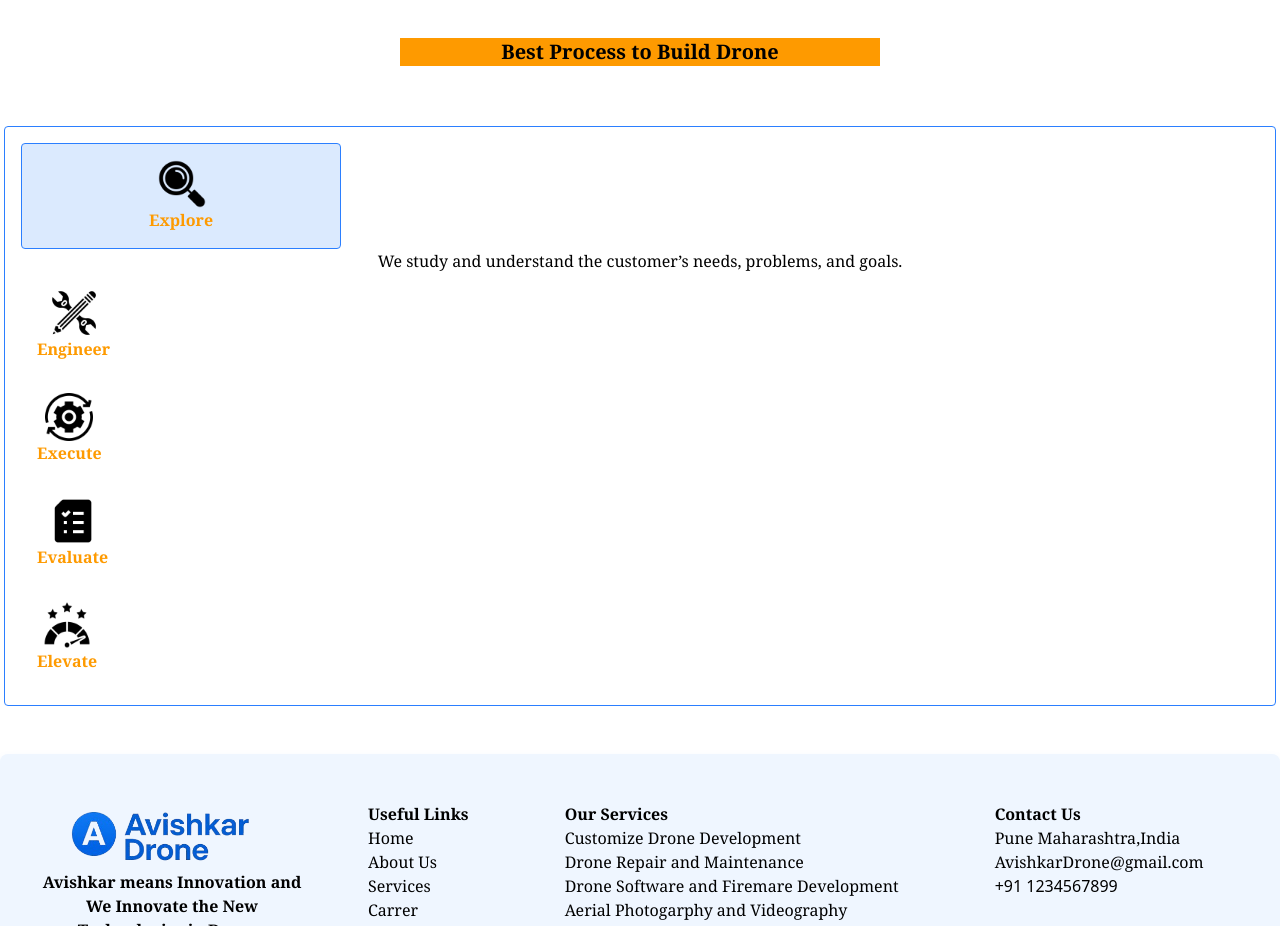
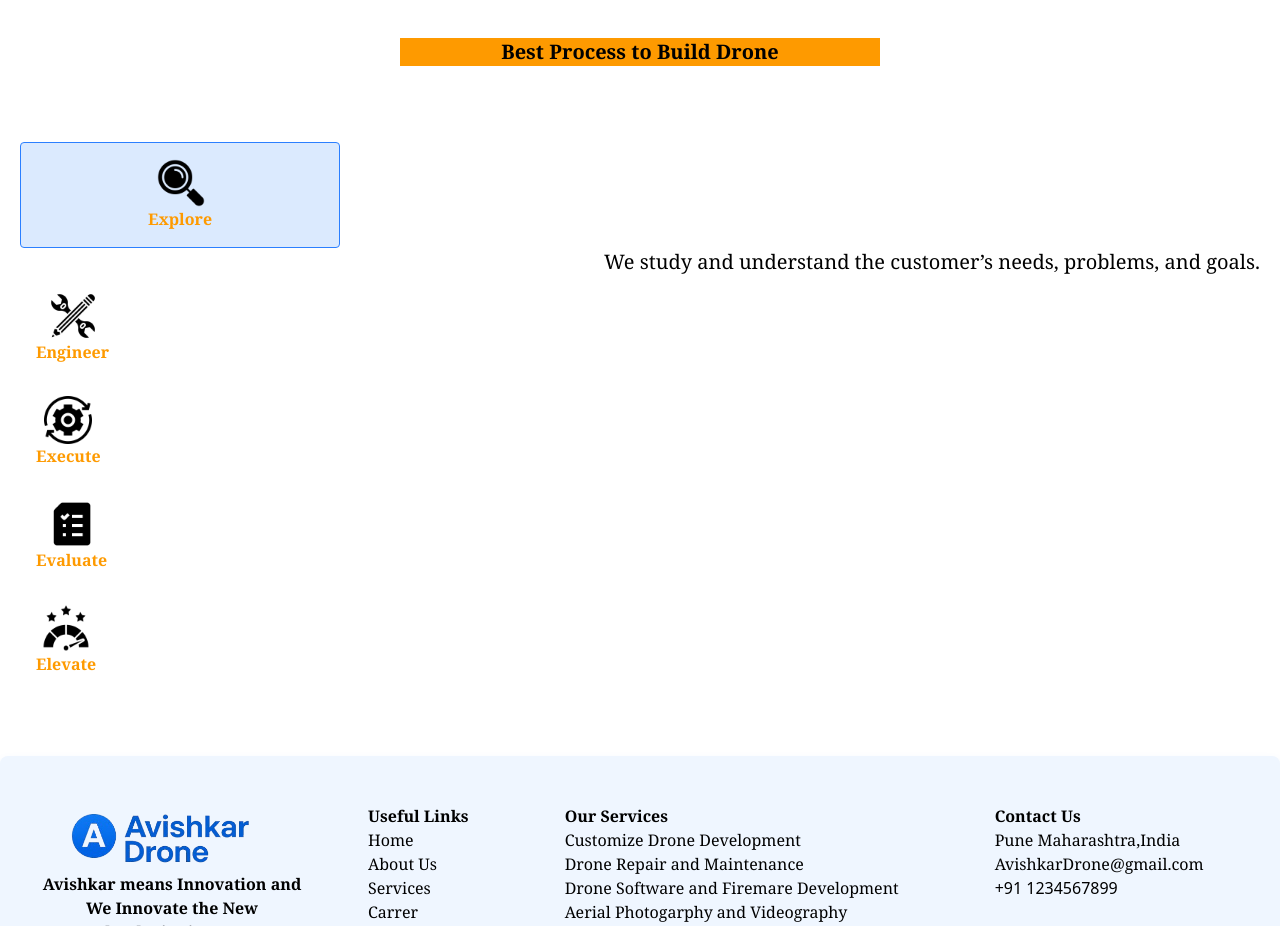
Before and after one commit to KrushnaBarhate03/React-Project, a React (Vite) app: page /service in a window 1280 px wide. Shown: the part 1580-2506 px from the top of the page. Built offline with nearby package versions, Linux system fonts and the light colour scheme.

Commit message:
service page

```diff
--- a/src/views/Services.jsx
+++ b/src/views/Services.jsx
@@ -20,16 +20,16 @@ function Services() {
       </div>
       <Section heading="Best Process to Build Drone " />
 
-      <div className=" bg-blue-100 sm:bg-white mt-15  sm:p-4 p-2  flex rounded-sm  sm:flex-col  flex-row border border-blue-500 m-1" >
-        <div className="sm:bg-blue-100 sm:w-80  sm:rounded-sm sm:border sm:hover:bg-blue-200 sm:border-blue-500">
+      <div className=" bg-blue-100 sm:bg-white mt-15  sm:p-4 p-2  flex rounded-sm  sm:flex-col  flex-row  m-1" >
+        <div className="sm:bg-blue-100 sm:w-80  sm:rounded-sm sm:border sm:hover:bg-blue-200 sm:border-blue-500 ">
           <button type="button" className="sm:m-4 m-2" onClick={()=>SetAction(1)} >
             <img src={Explore} alt='Explore image' className=" w-8 h-8 sm:w-12 sm:h-12 mx-auto sm:mx-30" /><span className="font-serif font-bold  text-sm sm:text-base text-amber-500">Explore</span>
           </button>
         </div>
-        <div>
+        <div className=''>
         {Action===1 &&(
-            <div>
-            <h3 className="font-serif text-center">We study and understand the customer’s needs, problems, and goals.</h3>
+            <div className="mt-20 sm:mt-0 flex justify-end">
+            <h3 className="font-serif text-center text-xl">We study and understand the customer’s needs, problems, and goals.</h3>
             </div>
           )}
           </div>
```
